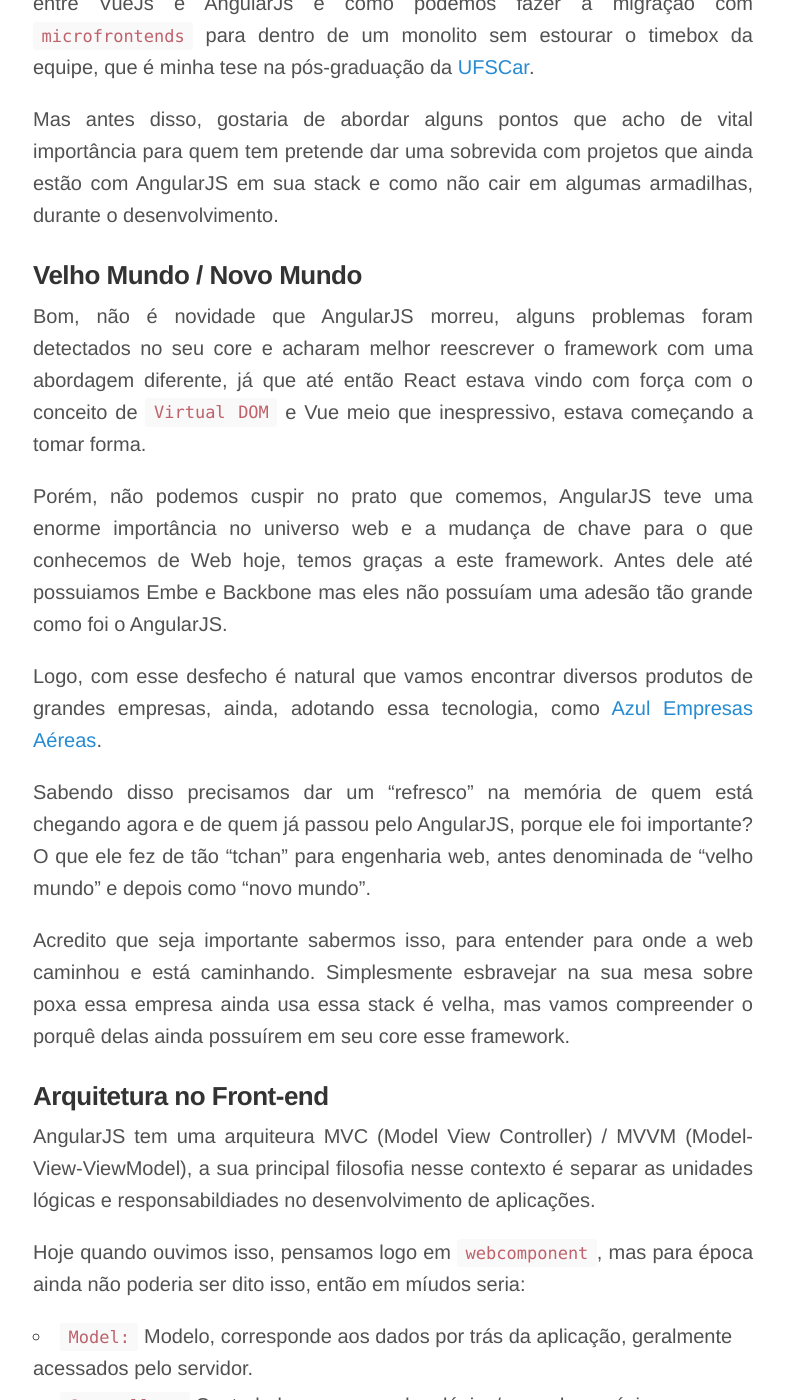
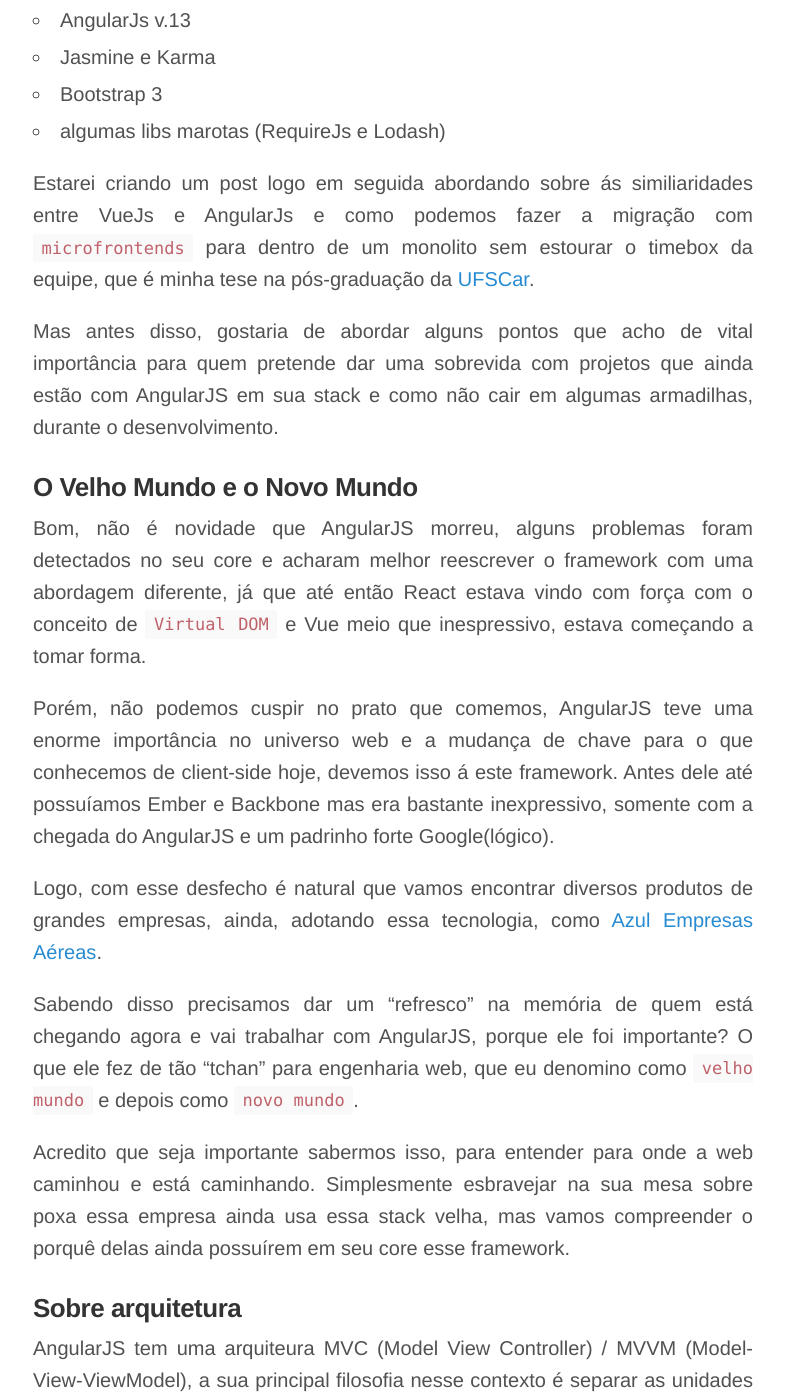
Before and after one commit to cristofersousa/cristofersousa.github.io, a Jekyll site: the page built from _posts/2018-08-23-olar-angularjs.md, in a window 1280 px wide and 1400 px high, scrolled down 1486 px. Shown: the whole window, without its empty margins (247-1032 px from the left). Built offline with Jekyll 4.4.1, drawn with Linux system fonts in a browser that asks for light colours; comment, search, counter and statistics services are not loaded; some of the changed text lies outside the part shown.

Commit message:
update de text and links

```diff
--- a/_posts/2018-08-23-olar-angularjs.md
+++ b/_posts/2018-08-23-olar-angularjs.md
@@ -10,9 +10,11 @@
 Olar, pessoas, tudo certo?
 Bora fazer uma série sobre AngularJS, nem tudo são flores na vida de desenvolvedor web, ainda mais front-end. Atualmente estou lidando com manutenção em um monolito da qual sua stack no front-end atualmente é AngularJS versão 1.3 :neckbeard:.
 
-Eu já tinha trabalhado com Ember na [SHX](www.shx.com.br) e Vue [CasaeCafe.com](https://app.casaecafe.com/), até então um projeto com o famoso AngularJS ainda não havia pego de unhas e dentes, apenas havia tido um contato bem "hello world", bahhhh, estamos em 2018 e você trabalhando com AngularJS na [ContaAzul](www.contaazul.com), pois é, e posso ser sincero contigo, estou adorando isto.
+Eu já tinha trabalhado com [Ember](https://emberjs.com/) na [SHX](http://www.shx.com.br/site/) e [Vue](https://vuejs.org/) na [CasaeCafe.com](https://app.casaecafe.com/), até então um projeto com o famoso AngularJS ainda não havia pego de unhas e dentes, apenas havia tido um contato bem "hello world".
 
-Estou no time que está fazendo uma frente de um módulo novo adotando o conceito de `microfrontends` para fazer a migração para Vue, mas como nosso produto possui mais de 34K de clientes, essa é uma migração minuciosa e cuidadosa que fazemos, fora a manutenção em cima do monolito, essa stack basicamente se compoẽ das seguintes tecnologias:
+Bahhhh, estamos em 2018 e você trabalhando com AngularJS na [ContaAzul](https://app.contaazul.com/), pois é, e posso ser sincero contigo, estou adorando isto, estou vendo o porquê de algumas abordagens que os frameworks JavaScript mais atuais adotaram a partir do AngularJS e os ajustes que foram feito para não cair no mesmo problema que o AngularJs apresentou.
+
+Atualmente, estou no time que está fazendo a frente de um módulo de gestão contábil, da qual estou começando a adotar o conceito de [microfrontends](https://micro-frontends.org/) pois pretendo fazer a migração para Vue, como nosso produto possui mais de 34K de clientes, é uma migração minuciosa e cuidadosa que vamos fazer, o minimo de impacto para o cliente e grande valor para o desenvolvimento e para nossa stack, então a dica de inicio é, enxergue a oportunidade.  Como tenho que dar  manutenção em cima do monolito, essa stack basicamente se compoẽ das seguintes tecnologias:
 
  - ES5
  - Less
@@ -20,31 +22,30 @@
  - AngularJs v.13
  - Jasmine e Karma
  - Bootstrap 3
- - algumas libs marotas (requireJs e lodash)
+ - algumas libs marotas (RequireJs e Lodash)
 
 Estarei criando um post logo em seguida abordando sobre ás similiaridades entre VueJs e AngularJs e como podemos fazer a migração com `microfrontends` para dentro de um monolito sem estourar o timebox da equipe, que é minha tese na pós-graduação da [UFSCar](http://latosensu.dc.ufscar.br/desenvolvimento-de-software-para-web-2018/).
 
-Mas antes disso, gostaria de abordar alguns pontos que acho de vital importância para quem tem pretende dar uma sobrevida com projetos que ainda estão com AngularJS em sua stack e como não cair em algumas armadilhas, durante o desenvolvimento.
+Mas antes disso, gostaria de abordar alguns pontos que acho de vital importância para quem pretende dar uma sobrevida com projetos que ainda estão com AngularJS em sua stack e como não cair em algumas armadilhas, durante o desenvolvimento.
 
 
-### Velho Mundo / Novo Mundo
+### O Velho Mundo e o Novo Mundo
 
 Bom, não é novidade que AngularJS morreu, alguns problemas foram detectados no seu core e acharam melhor reescrever o framework com uma abordagem diferente, já que até então React estava vindo com força com o conceito de `Virtual DOM` e Vue meio que inespressivo, estava começando a tomar forma.
 
-Porém, não podemos cuspir no prato que comemos, AngularJS teve uma enorme importância no universo web e a mudança de chave para o que conhecemos de Web hoje, temos graças a este framework. Antes dele até possuiamos Embe e Backbone mas eles não possuíam uma adesão tão grande como foi o AngularJS.
+Porém, não podemos cuspir no prato que comemos, AngularJS teve uma enorme importância no universo web e a mudança de chave para o que conhecemos de client-side hoje, devemos isso á este framework. Antes dele até possuíamos Ember e Backbone mas era bastante inexpressivo, somente com a chegada do AngularJS e um padrinho forte Google(lógico).
 
 Logo, com esse desfecho é natural que vamos encontrar diversos produtos de grandes empresas, ainda, adotando essa tecnologia,  como [Azul Empresas Aéreas](https://www.voeazul.com.br/).
 
-Sabendo disso precisamos dar um "refresco" na memória de quem está chegando agora e de quem já passou pelo AngularJS, porque ele foi importante? O que ele fez de tão "tchan" para engenharia web, antes denominada de "velho mundo" e depois como "novo mundo".
+Sabendo disso precisamos dar um "refresco" na memória de quem está chegando agora e vai trabalhar com AngularJS, porque ele foi importante? O que ele fez de tão "tchan" para engenharia web, que eu denomino como `velho mundo` e depois como `novo mundo`.
 
-Acredito que seja importante sabermos isso, para entender para onde a web caminhou e está caminhando. Simplesmente esbravejar na sua mesa sobre poxa essa empresa ainda usa essa stack é velha, mas vamos compreender o porquê delas ainda possuírem em seu core esse framework.
+Acredito que seja importante sabermos isso, para entender para onde a web caminhou e está caminhando. Simplesmente esbravejar na sua mesa sobre poxa essa empresa ainda usa essa stack velha, mas vamos compreender o porquê delas ainda possuírem em seu core esse framework.
 
-### Arquitetura no Front-end
+### Sobre arquitetura
 
-AngularJS tem uma arquiteura MVC (Model View Controller) / MVVM (Model-View-ViewModel), a sua principal filosofia nesse contexto
-é separar as unidades lógicas e responsabildiades no desenvolvimento de aplicações.
+AngularJS tem uma arquiteura MVC (Model View Controller) / MVVM (Model-View-ViewModel), a sua principal filosofia nesse contexto é separar as unidades lógicas e responsabildiades no desenvolvimento de aplicações, pense em camadas quando for pensar em MVC.
 
-Hoje quando ouvimos isso, pensamos logo em `webcomponent`, mas para época ainda não poderia ser dito isso, então em míudos seria:
+Hoje quando ouvimos isso, pensamos em [webcomponent](https://www.webcomponents.org/introduction), mas para época ainda não poderia ser dito isso, mesmo depois com a evolução do framework, breve resumo quando ouvir sobre MVC no AngularJS.
 
  - `Model:` Modelo, corresponde aos dados por trás da aplicação, geralmente acessados pelo servidor.
  - `Controller:` Controlador, corresponde a lógica/regra de negócios.
@@ -54,13 +55,19 @@
 de acordo com a implementação, ele também poderá ser considerado como uma `viewmodel` daí o modelo MVVM, por isso o
 two way data binding.
 
-### Pontos fortes:
+![Architecture MVC AngularJS](https://image.slidesharecdn.com/aevolucaodoangularjs-150517123511-lva1-app6892/95/a-evoluo-do-angularjs-46-638.jpg?cb=1431866296)
+
+Tem até um artigo abordando, problemas falhos em adotar o conceito de MVC no front-end, se trata do [Detecting Inconsistencies in JavaScript MVC Applications](https://ieeexplore.ieee.org/document/7194585)
+
+### Check Point
+
+Bem, antes de sair criando nossas Directives, Controllers, Services gostaria de entrar em alguns contextos que são relevantes para você que está chegando de mala e cuia no AngularJS.
 
 > $scope vs controllerAs
 Por que devemos deixar de usar o $scope? A partir da versão AngularJS 1.2 foi introduzido o controllerAs, motivo disso?
 Ele permite a definição  de variáveis na instância do controlador usando a palavra-chave `this` e fazer referência a estas variaveis por meio do controlador a partir do HTML.
 
-Precisamos fazer um "memorando" sobre o `this`.
+Precisamos fazer um "memorando" sobre o `this`, leia-se Escopo.
 
 O this: é o `sudo` em JavaScript, ao invoca-lo você está dizendo necessariamente que uma função pode ser sobreescrita por qualquer função que seja chamada, além de que o this dentro e fora de uma função pode se referir a dois objetos ou escopos totalmente diferentes. Pensa na bagunça que isso pode virar um exemplo simples dois controladores que tragicamente possuem dois modelos (carro e pessoa) e necessariamente o desenvolvedor colocou `name` para a variavel delas, o que vai rolar, com isso? I N S A N I D A D E!
 
```
Also changed, not shown: other parts of _posts/2018-08-23-olar-angularjs.md (+4 -2 lines).
